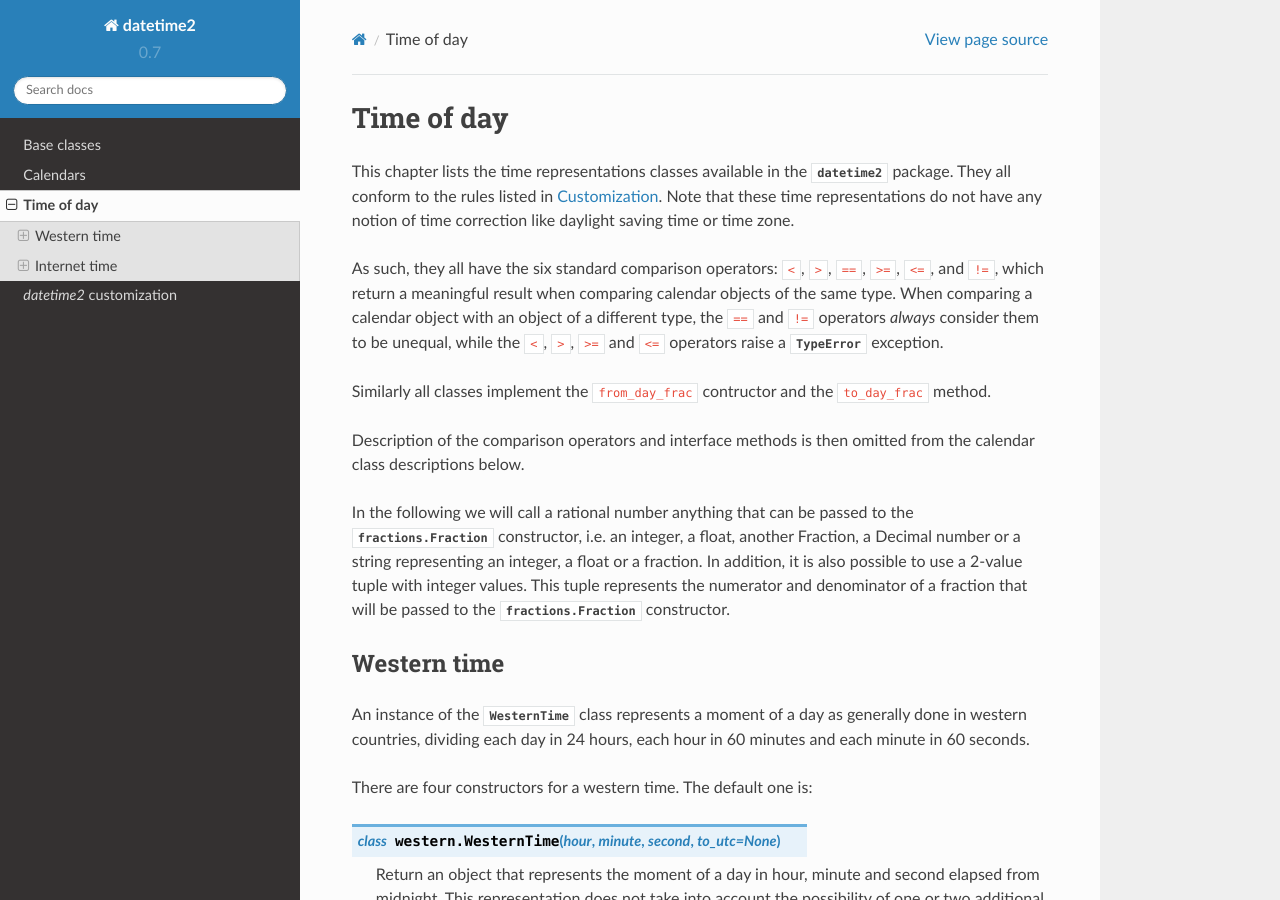
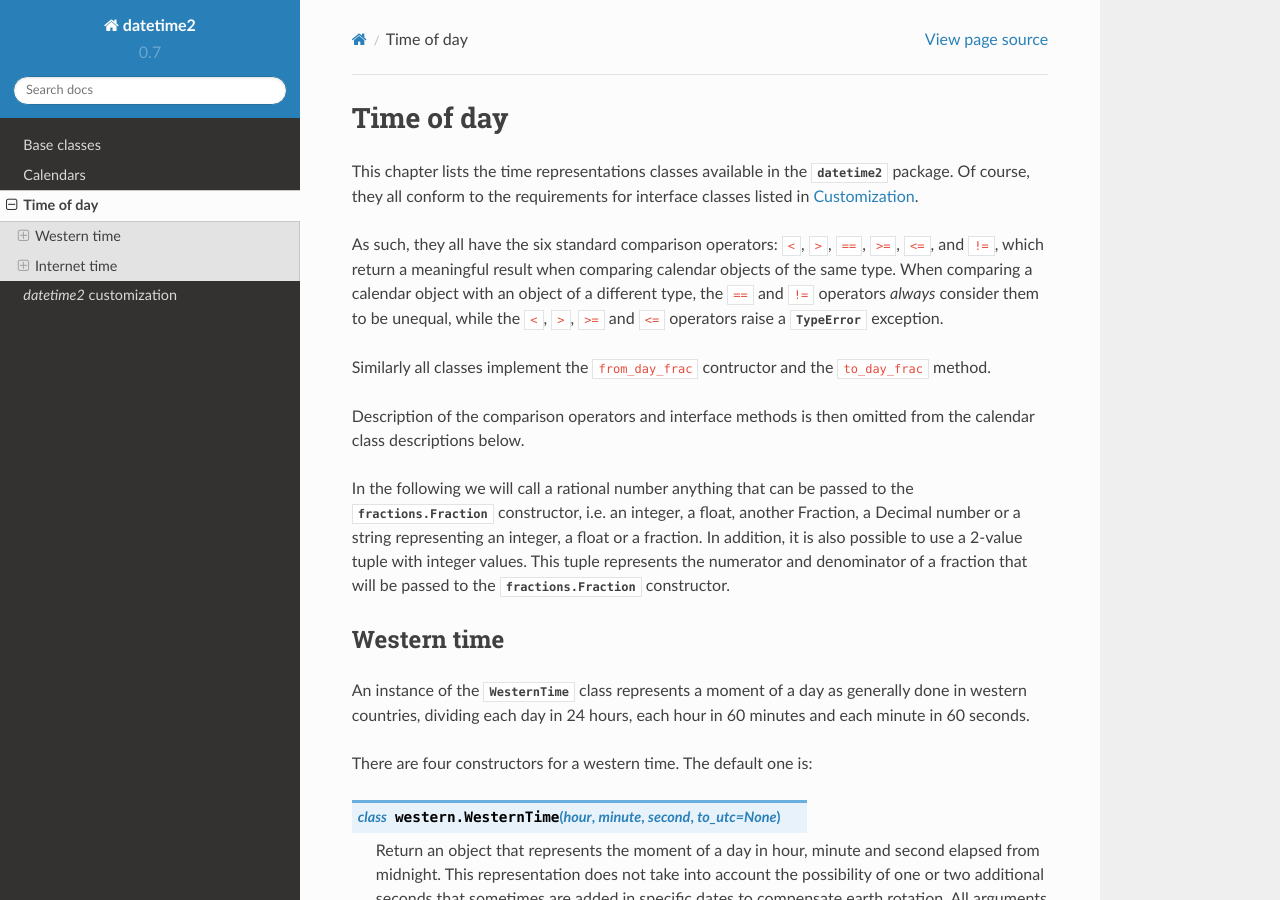
Before and after one commit to fricciardi/datetime2, a Sphinx documentation site: the page built from docs/timeofday.rst, in a window 1280 px wide and 900 px high. Built offline with Sphinx 7.4.7 and the Read the Docs theme 2.0.0, drawn with Linux system fonts in a browser that asks for light colours.

Commit message:
While improving description of interface compliance, removed note about time instances that are always naive

```diff
--- a/docs/calendars.rst
+++ b/docs/calendars.rst
@@ -9,7 +9,8 @@ Calendars
    from datetime2.modern import IsoCalendar
 
 This chapter lists the calendars classes available in the :mod:`datetime2` package.
-They all conform to the rules listed in :ref:`customization`.
+Of course, they all conform to the requirements for interface classes listed
+in :ref:`customization`.
 
 As such, they all have the six standard comparison operators: ``<``, ``>``, ``==``,
 ``>=``, ``<=``, and ``!=``, which return a meaningful result when comparing
--- a/docs/timeofday.rst
+++ b/docs/timeofday.rst
@@ -9,10 +9,8 @@ Time of day
    from datetime2.modern import InternetTime
 
 This chapter lists the time representations classes available in the
-:mod:`datetime2` package. They all conform to the rules listed
-in :ref:`customization`. Note that these time representations do not
-have any notion of time correction like daylight saving time or time
-zone.
+:mod:`datetime2` package. Of course, they all conform to the requirements for
+interface classes listed in :ref:`customization`.
 
 As such, they all have the six standard comparison operators: ``<``, ``>``, ``==``,
 ``>=``, ``<=``, and ``!=``, which return a meaningful result when comparing
```
Also changed, not shown: other parts of docs/calendars.rst (+0 -3 lines).
